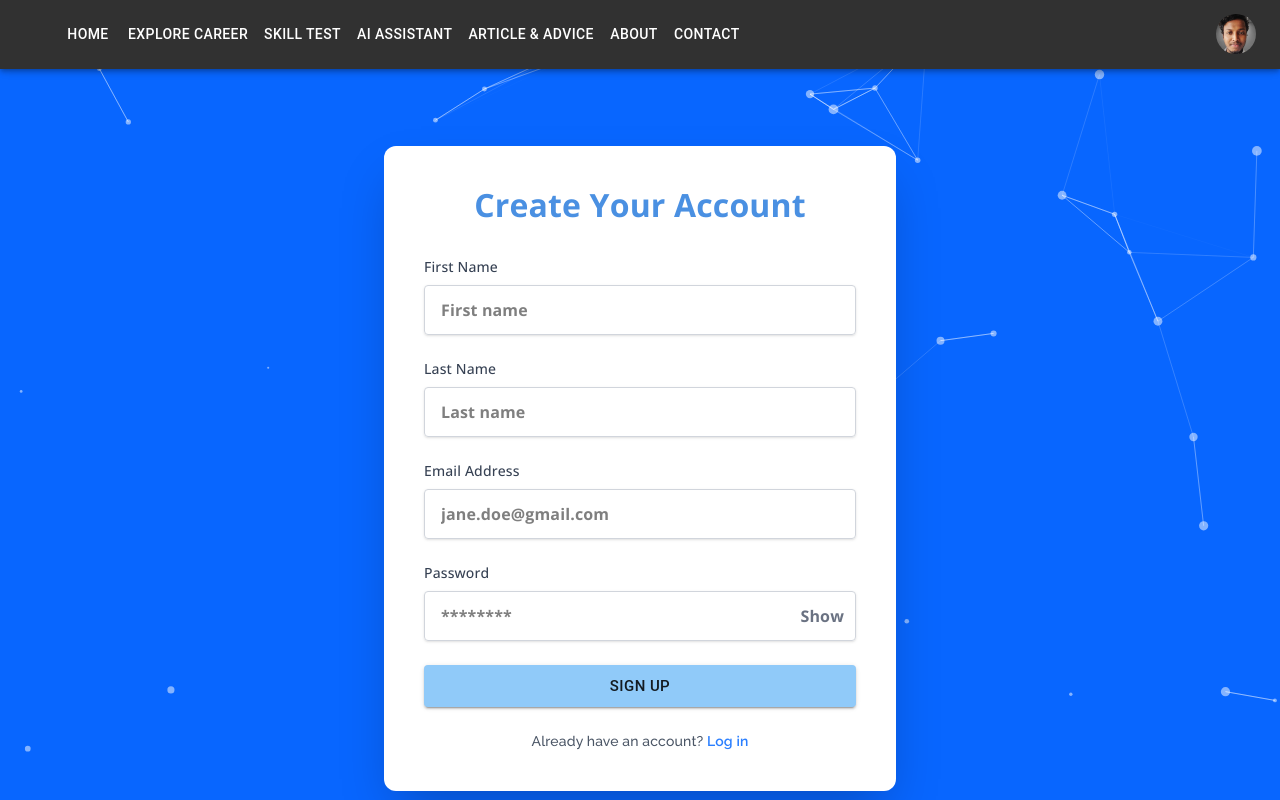
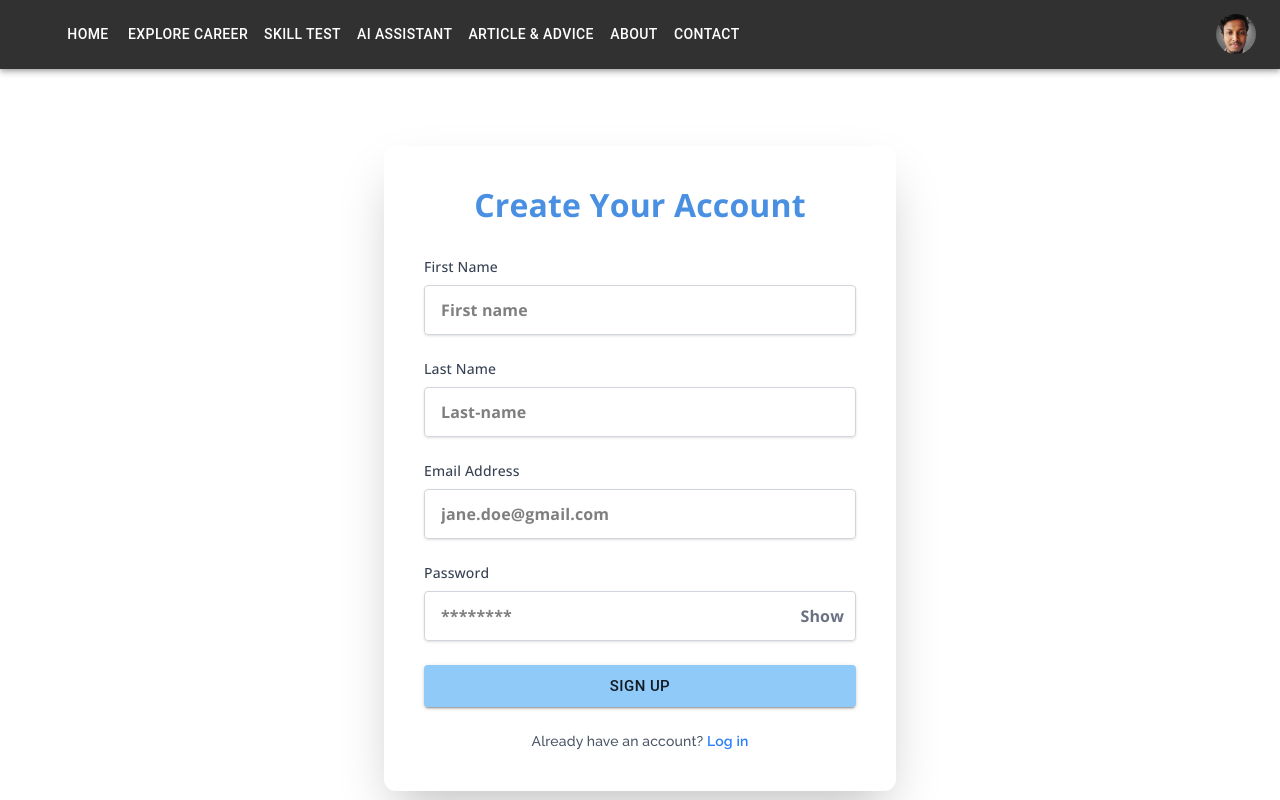
Before and after one commit to shiba-murmu/career-lift-system-project, a React (Vite) app in the folder frontend/: page /signup in a window 1280 px wide. Shown: the top 800 px of the page. Built offline with nearby package versions, Linux system fonts and the light colour scheme; some icons are missing.

Commit message:
refactor SignUp page: remove duplicate BackgroundParticles component and update last name placeholder text

```diff
--- a/frontend/src/pages/SignUp/SignUp.jsx
+++ b/frontend/src/pages/SignUp/SignUp.jsx
@@ -1,18 +1,15 @@
 import React, { useState } from "react";
 import { Button } from "@mui/material";
 import './signup.css'
-import BackgroundParticles from "../../components/UI/particle/BackgroundParticles";
 
 function SignUp() {
   const [showPassword, setShowPassword] = useState(false);
 
   return (
     <>
-    <BackgroundParticles />
-    <div className="flex relative  flex-col justify-center items-center md:min-h-screen my-5 md:my-0 px-4 sm:px-6 lg:px-8" style={{fontFamily : 'Open sans', fontWeight : 'bold'}}>
-      <BackgroundParticles />
+    <div className="flex flex-col justify-center items-center md:min-h-screen my-5 md:my-0 px-4 sm:px-6 lg:px-8" style={{fontFamily : 'Open sans', fontWeight : 'bold'}}>
 
-      <div className="bg-white dark:bg-[#262626] shadow-2xl dark:shadow-0 rounded-xl p-6 sm:p-10 w-full max-w-md sm:max-w-lg">
+      <div className="bg-white  dark:bg-[#262626] shadow-2xl dark:shadow-0 rounded-xl p-6 sm:p-10 w-full max-w-md sm:max-w-lg">
         <h2 className="text-2xl animateText  md:text-3xl  font-extrabold text-center text-[#90caf9] mb-6 sm:mb-8">
           Create Your Account
         </h2>
@@ -42,7 +39,7 @@ function SignUp() {
               className="mt-1 sm:mt-2 block w-full px-3 sm:px-4 py-2 sm:py-3 border border-gray-300 rounded-sm shadow-sm focus:ring-purple-500 focus:border-purple-500"
               id="last-name"
               type="text"
-              placeholder="Last name"
+              placeholder="Last-name"
             />
           </div>
           <div>
```
